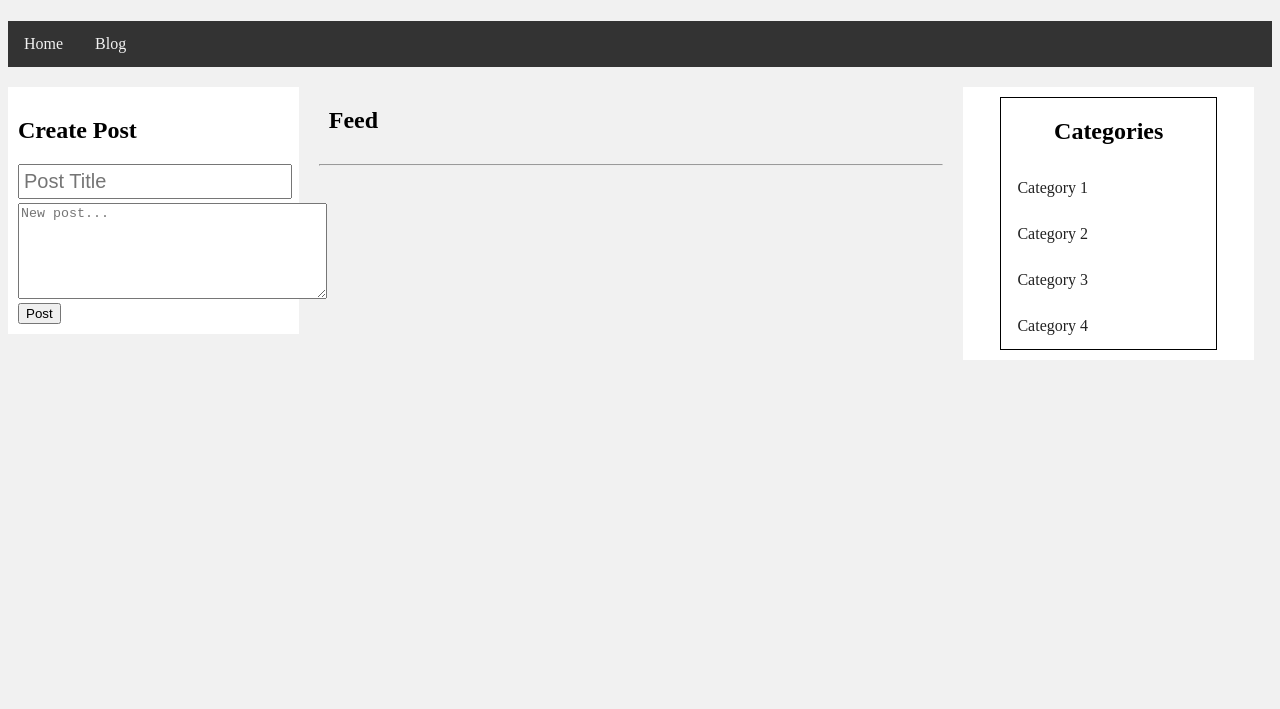
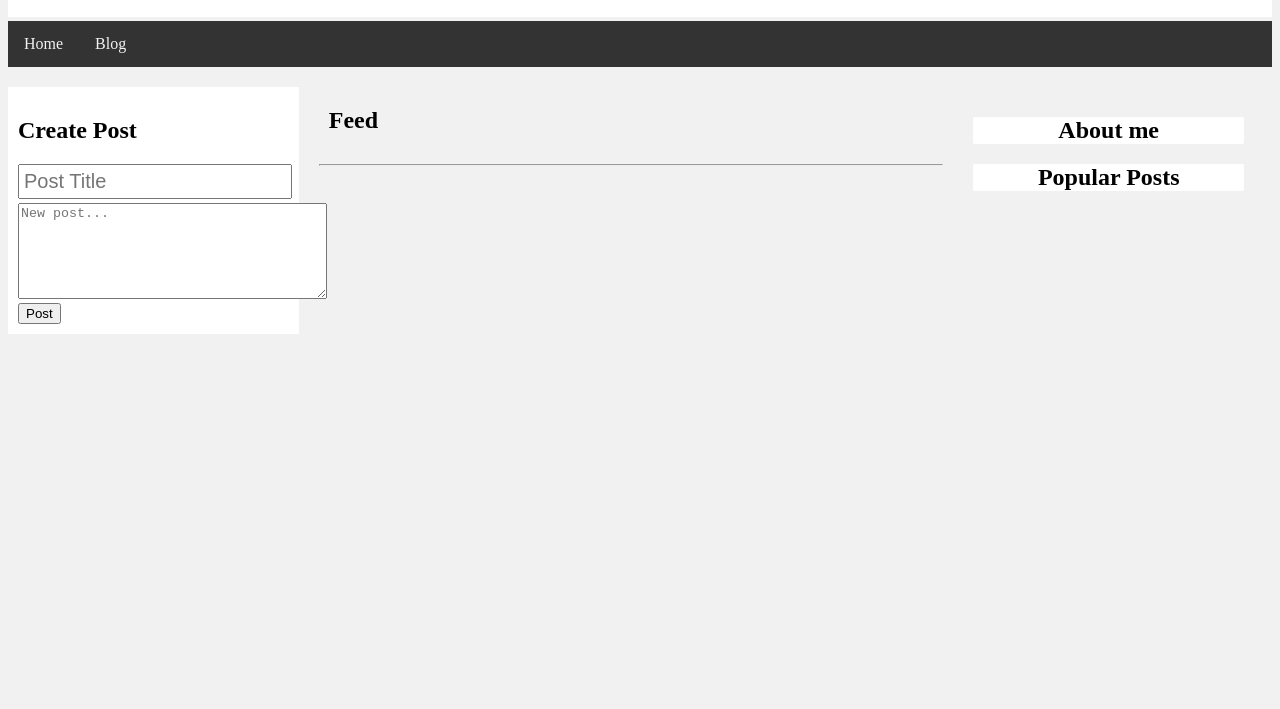
Before and after one commit to j0kim/blogApp, a plain HTML site: page index.html in a window 1280 px wide. Shown: the part 91-800 px from the top of the page. Drawn offline with Linux system fonts and the light colour scheme.

Commit message:
Change styles

```diff
--- a/index.html
+++ b/index.html
@@ -10,7 +10,7 @@
     <link rel="stylesheet" href="style.css">
 
     <!-- Font awesome -->
-    <link rel="stylesheet" href="https://cdnjs.cloudflare.com/ajax/libs/font-awesome/4.7.0/css/font-awesome.min.css">
+    <!-- <link rel="stylesheet" href="https://cdnjs.cloudflare.com/ajax/libs/font-awesome/4.7.0/css/font-awesome.min.css"> -->
 </head>
 
 <body>
@@ -39,15 +39,12 @@
             </div>
         </div>
         <div class="column side right-col">
-            <div class="categories">
-                <h2>Categories</h2>
-                <a href="">Category 1</a>
-                <a href="">Category 2</a>
-                <a href="">Category 3</a>
-                <a href="">Category 4</a>
+            <div class="about-me">
+                <h2>About me</h2>
+
             </div>
-            <div class="profile">
-
+            <div class="popular-posts">
+                <h2>Popular Posts</h2>
             </div>
         </div>
     </main>
--- a/style.css
+++ b/style.css
@@ -10,7 +10,7 @@ body {
 * Header section
 **************************************/
 .header {
-    background-color: #F1F1F1;
+    background-color: #fff;
     text-align: center;
     padding: 10px 20px;
 }
@@ -28,6 +28,7 @@ body {
 /* Navbar links */
 .topnav a {
     float: left;
+
     display: block;
     color: #f2f2f2;
     text-align: center;
@@ -62,10 +63,17 @@ body {
 
 .column.side.right-col {
     margin-top: 20px;
+    background: #f1f1f1;
 }
 
-.right-col .categories {
-    border: 1px solid;
+.column.side.right-col .about-me, .popular-posts{
+    margin-top: 10px;
+    background: #fff;
+    width: 100%;
+    border-radius: 2px;
+}
+
+.right-col .about-me {
     width: 80%;
     margin: auto;
 }
@@ -76,22 +84,6 @@ body {
     /* border-bottom: 1px solid; */
 }
 
-.right-col .categories a {
-    display: block;
-    padding: 14px 16px;
-    text-decoration: none;
-    color: #222;
-}
-
-.right-col .categories a:hover {
-    background-color: #ddd;
-    color: black;
-}
-
-.right-col .profile {
-    width: 80%;
-    margin: auto;
-}
 
 /* Middle column */
 .column.middle {
@@ -157,7 +149,6 @@ body {
     border: none;
     outline: none;
     cursor: pointer;
-    margin: 6px;
 }
 
 
```
